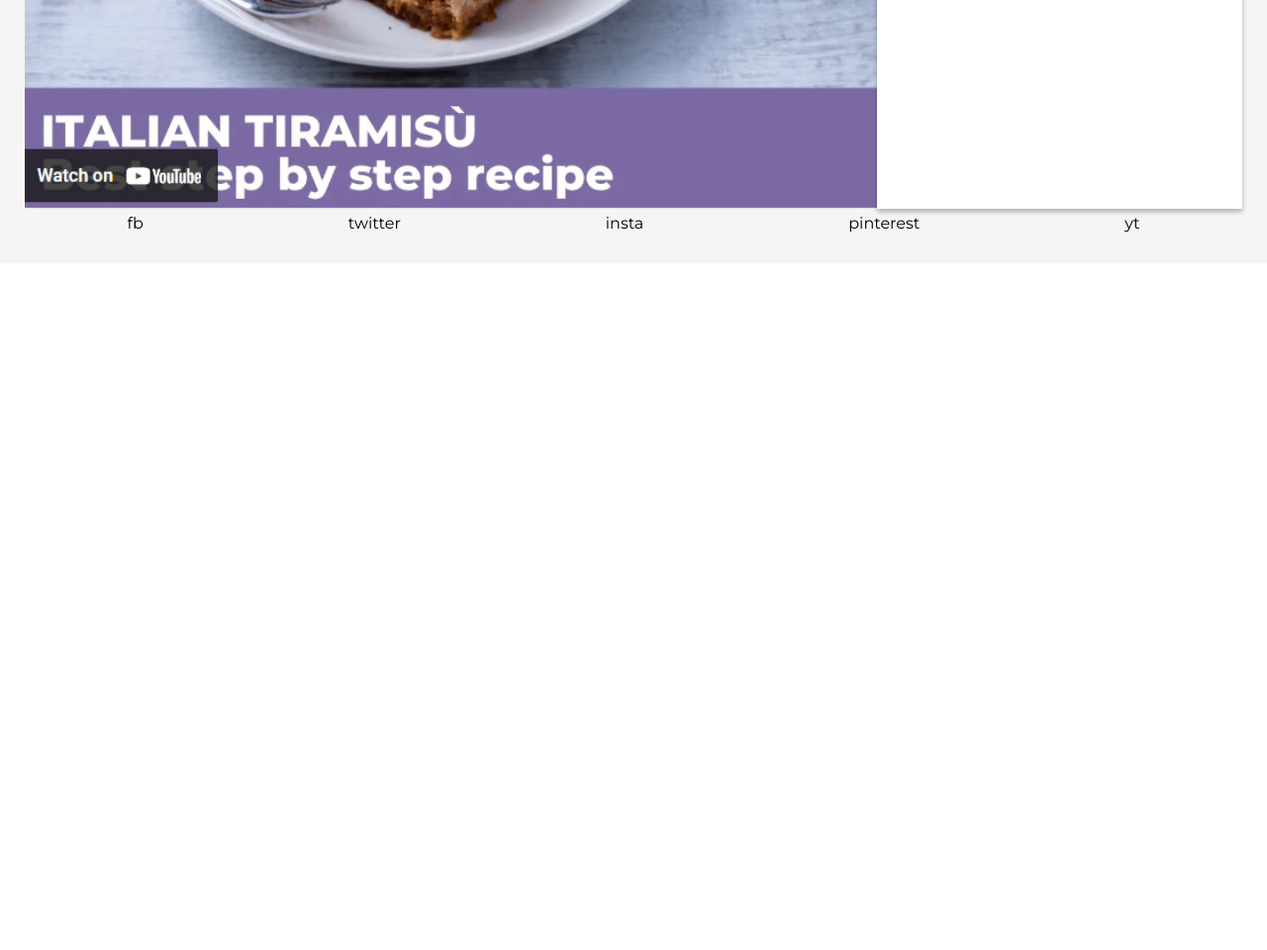
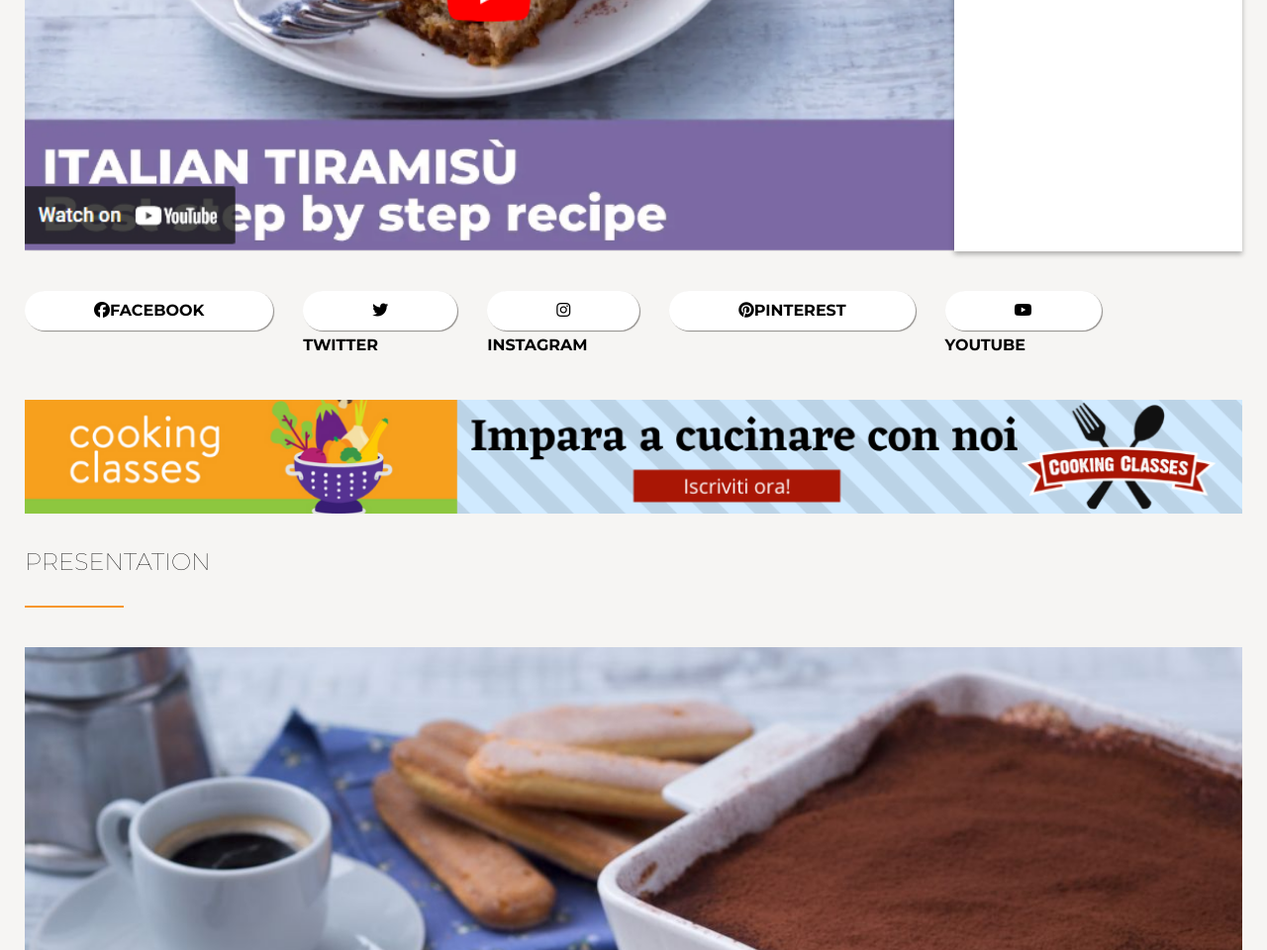
Before and after one commit to ValerioDiBiagio/html-responsive-layout, a plain HTML site: page index.html in a window 1280 px wide. Shown: the part 500-1460 px from the top of the page at 99% size. Before the commit the page ends 800 px from the top, so only its background shows below. Drawn offline with Linux system fonts and the light colour scheme.

Commit message:
feat: add banner section

```diff
--- a/css/style.css
+++ b/css/style.css
@@ -8,8 +8,6 @@
 
  .nerko-one-regular {
     font-family: "Nerko One", cursive;
-    font-weight: 400;
-    font-style: normal;
 }
 
 
@@ -38,7 +36,6 @@ h2 {
     display: none;
 }
 
-
 img {
    width: 100%;
 }
@@ -64,8 +61,45 @@ h3 {
 .icon {
     display: flex;
     flex-direction: row;
-    justify-content: space-around;
+    gap: 30px;
+    margin: 40px 0px;
+
 }
+
+.ciao {
+    display: flex;
+
+}
+
+.social {
+    padding-top: 5px;
+    padding-bottom: 5px;
+    padding-left: 20px;
+    padding-right: 20px;
+    box-shadow: 1px 1px 1px #8f8c89;
+    background-color: #ffffff;
+    border-radius: 30px;
+}
+
+span {
+    display: none;
+}
+
+.soft {
+    font-weight: lighter;
+}
+
+.banner {
+    display: none;
+}
+
+hr {
+    width: 100px;
+    border: 1px solid #f7972e;
+    margin-bottom: 25px;
+}
+
+
 
 /* Responsive layout */
 
@@ -94,6 +128,27 @@ h3 {
         width: calc(100% / 3 );
     }
 
+    .social {
+        padding-left: 70px;
+        padding-right: 70px;
+        box-shadow: 1px 1px 1px #8f8c89;
+        background-color: #ffffff;
+        padding-top: 5px;
+        padding-bottom: 5px;
+        border-radius: 30px;
+    }
+
+    span {
+        display: none;
+    }
+
+    .banner {
+        display: inline;
+    }
+
+    hr {
+        margin-bottom: 40px;
+    }
 
 }
 
@@ -109,7 +164,7 @@ h3 {
     }
 
     img {
-        width: 70%;
+        width: 100%;
     }
 
     ul .list {
@@ -120,4 +175,19 @@ h3 {
         width: 30%;
     }
 
+    span {
+        display: inline;
+        font-weight: bold;
+    }
+
+    .banner {
+        display: inline;
+    }
+
+    hr {
+        margin-bottom: 40px;
+    }
+
+
+
 }
--- a/index.html
+++ b/index.html
@@ -10,6 +10,7 @@
     <link rel="preconnect" href="https://fonts.googleapis.com">
     <link rel="preconnect" href="https://fonts.gstatic.com" crossorigin>
     <link href="https://fonts.googleapis.com/css2?family=Montserrat:ital,wght@0,100..900;1,100..900&family=Nerko+One&family=Open+Sans:ital,wght@0,300..800;1,300..800&display=swap" rel="stylesheet">
+    <link rel="stylesheet" href="https://cdnjs.cloudflare.com/ajax/libs/font-awesome/6.7.2/css/all.min.css" integrity="sha512-Evv84Mr4kqVGRNSgIGL/F/aIDqQb7xQ2vcrdIwxfjThSH8CSR7PBEakCr51Ck+w+/U6swU2Im1vVX0SVk9ABhg==" crossorigin="anonymous" referrerpolicy="no-referrer" />
     <link rel="stylesheet" href="css/style.css">
 </head>
 <body>
@@ -39,18 +40,24 @@
 
         </section>
         <section>
-            <div class="social">
+            <div class="ciao">
                 <ul class="icon">
-                    <li>fb</li>
-                    <li>twitter</li>
-                    <li>insta</li>
-                    <li>pinterest</li>
-                    <li>yt</li>
+                    <li><div class="social"><i class="fa-brands fa-facebook"></i><span>FACEBOOK</span></div></li>
+                    <li><div class="social"><i class="fa-brands fa-twitter"></i></div><span>TWITTER</span></li>
+                    <li><div class="social"><i class="fa-brands fa-instagram"></i></div><span>INSTAGRAM</span></li>
+                    <li><div class="social"><i class="fa-brands fa-pinterest"></i><span>PINTEREST</span></div></li>
+                    <li><div class="social"><i class="fa-brands fa-youtube"></i></div><span>YOUTUBE</span></li>
                 </ul>
-
-
             </div>
-
+        </section>
+        <section>
+            <div class="banner"><img src="img/banner.png" alt="banner"></div>
+        </section>
+        <section>
+            <h2 class="soft">PRESENTATION</h2>
+            <hr>
+            <div class="presentation"><img src="img/tiramisu.jpg" alt="tiramisu">
+            Lorem ipsum dolor sit amet, consectetur adipisicing elit. Dolorem blanditiis at nihil sit quia. Debitis praesentium error, ipsum deleniti necessitatibus cum ex aliquam sed fugit rerum, eius laboriosam laudantium ad. Lorem ipsum dolor sit amet consectetur adipisicing elit. Dolor magni ut esse hic, corrupti velit nostrum inventore tenetur incidunt nesciunt, est facilis aperiam expedita eum illum saepe. Aliquam, consequatur. Laudantium? Lorem ipsum dolor, sit amet consectetur adipisicing elit. Voluptatum placeat deleniti quos consequatur alias obcaecati reiciendis, ex laudantium corrupti optio voluptate sequi atque error autem inventore quo nihil consectetur dolorem. Lorem ipsum dolor sit amet consectetur adipisicing elit. Iste eius nulla, culpa enim blanditiis assumenda perspiciatis distinctio ullam quas deserunt aut temporibus corrupti? Voluptate enim eius distinctio harum at. Voluptatibus. Lorem ipsum dolor sit amet consectetur adipisicing elit. Quae error tempore placeat, asperiores eaque modi cum dolorem iusto inventore. Perferendis quas vel dolor, accusamus magni quisquam. Reiciendis ex odio repellat.</div>
         </section>
 
 
```
